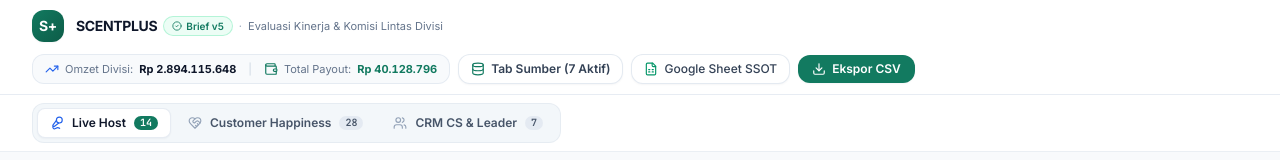
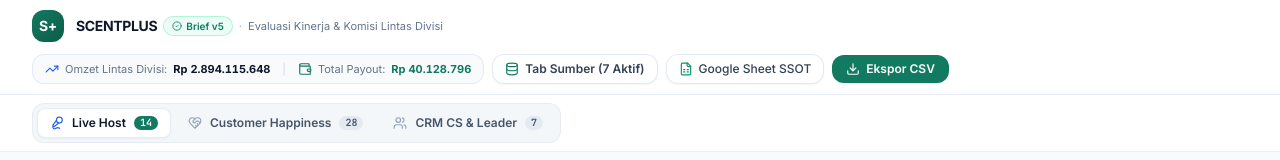
Before and after one commit to nickyoyoy/performancealldiv, a React (Vite) app: page / in a window 1280 px wide. Shown: the top 160 px of the page. Built offline with nearby package versions, Linux system fonts and the light colour scheme; no server answers.

Commit message:
fix(ui): clarify label from Omzet Divisi to Omzet Lintas Divisi

```diff
--- a/src/components/Header.tsx
+++ b/src/components/Header.tsx
@@ -59,7 +59,7 @@ export const Header: React.FC<HeaderProps> = ({
           <div className="hidden xl:flex items-center gap-3 bg-slate-50/90 border border-slate-200/80 px-3 py-1.5 rounded-xl text-2xs">
             <div className="flex items-center gap-1.5">
               <TrendingUp className="w-3.5 h-3.5 text-blue-600 shrink-0" aria-hidden="true" />
-              <span className="text-slate-500">Omzet Divisi:</span>
+              <span className="text-slate-500">Omzet Lintas Divisi:</span>
               <strong className="text-slate-900 font-bold tabular-nums">
                 {formatCurrencyIDR(totalCompanyOmzet)}
               </strong>
```
